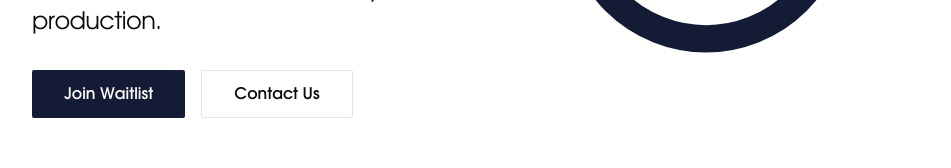
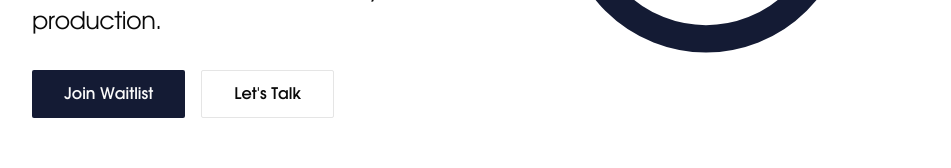
Before and after one commit to vivienhenz24/bound-nextjs, a Next.js app: page / in a window 1280 px wide. Shown: the part 408-576 px from the top of the page, without its empty margins (164-1115 px from the left). Built offline with nearby package versions, Linux system fonts and the light colour scheme.

Commit message:
add calendly

```diff
--- a/components/landing/hero.tsx
+++ b/components/landing/hero.tsx
@@ -20,9 +20,11 @@
           <Button size="lg">
             Join Waitlist
           </Button>
-          <Button size="lg" variant="outline">
-            Contact Us
-          </Button>
+          <a href="https://calendly.com/vikrambhamre/meeting" target="_blank" rel="noopener noreferrer">
+            <Button size="lg" variant="outline">
+              Let's Talk
+            </Button>
+          </a>
         </div>
       </div>
       <div className="hidden md:flex items-center justify-center h-full relative">
```
Also changed, not shown: 1 other file (tests, documents, lock files or other folders).
